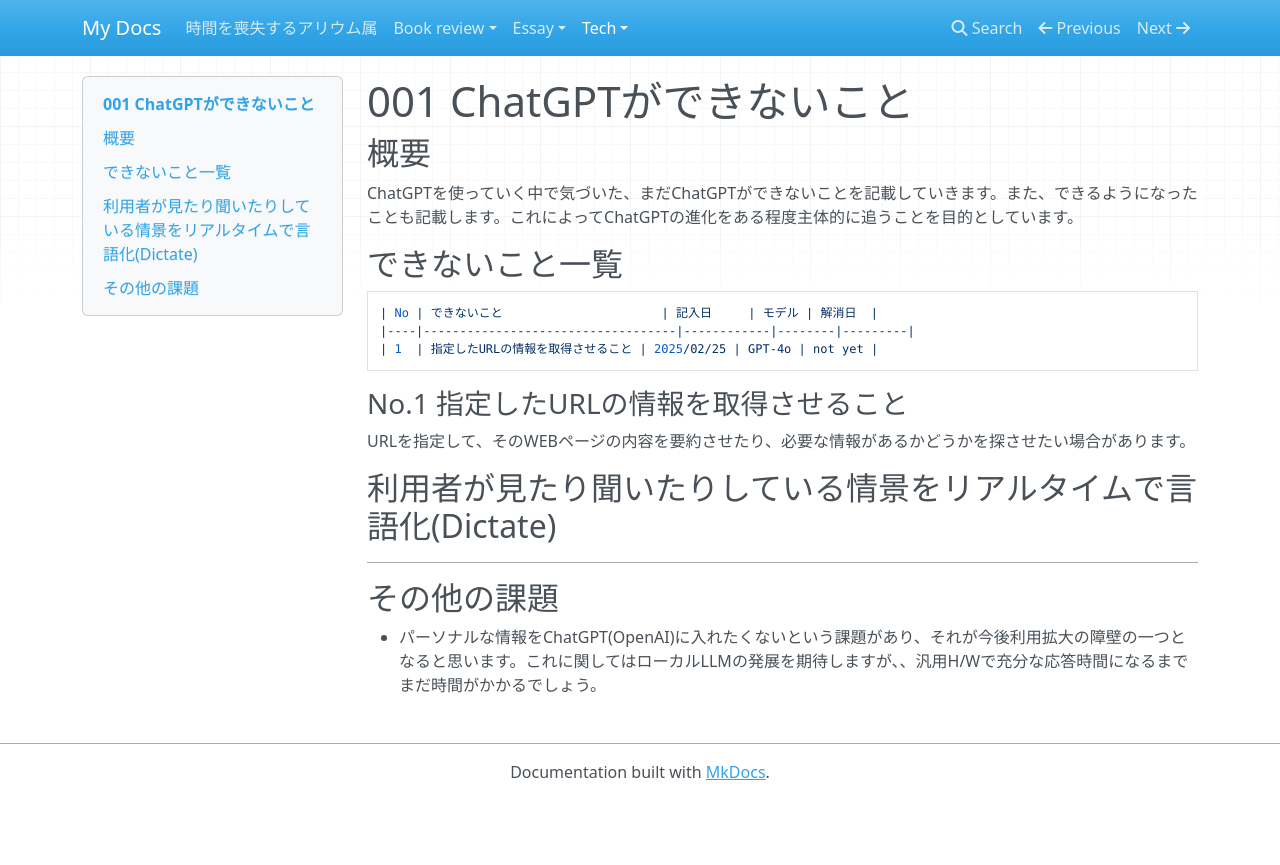
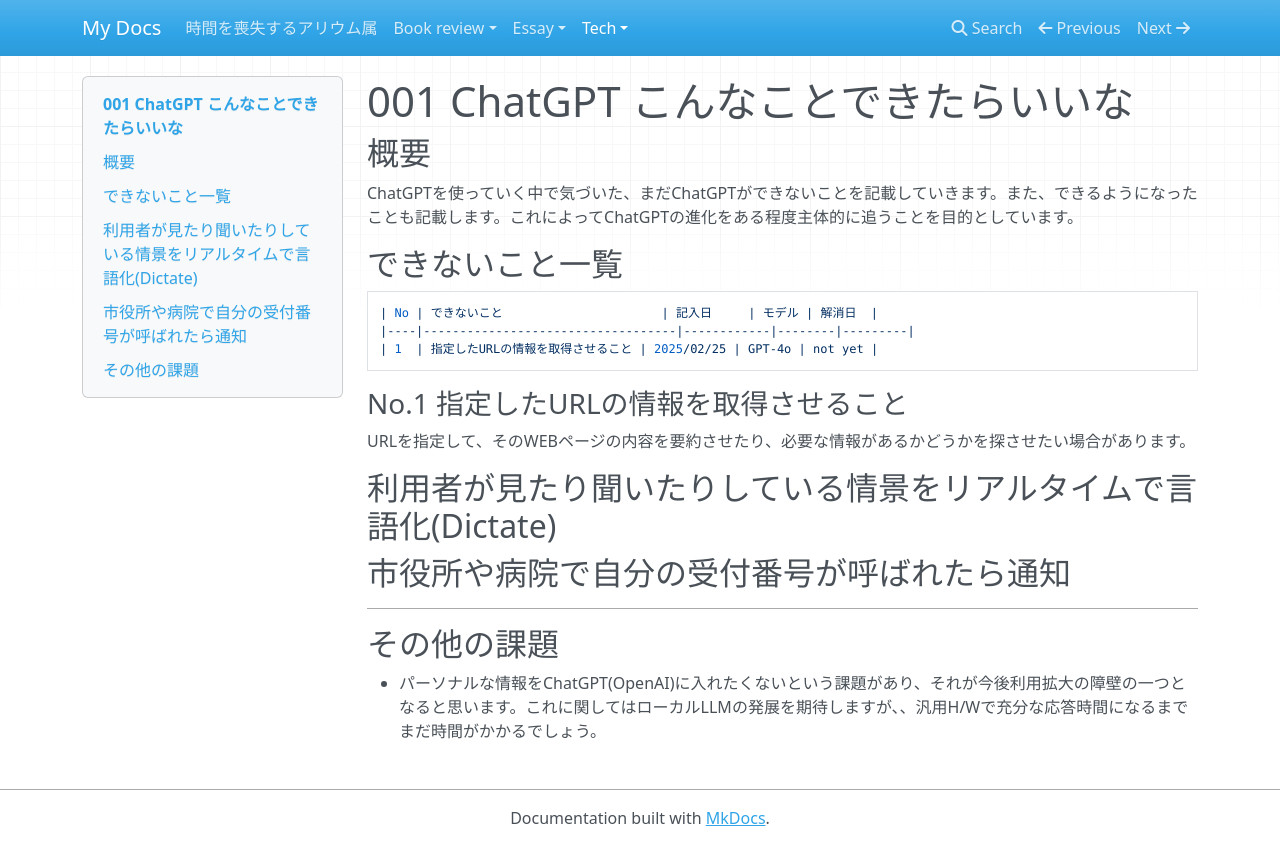
Before and after one commit to kunihiroka/allium, an MkDocs documentation site: the page built from docs/tech/001/001.md, in a window 1280 px wide. Shown: the top 865 px of the page. Built offline with MkDocs 1.6.1, drawn with Linux system fonts in a browser that asks for light colours; nearby versions of some CDN libraries.

Commit message:
commit from ChromeOS

```diff
--- a/docs/tech/001/001.md
+++ b/docs/tech/001/001.md
@@ -1,4 +1,4 @@
-# 001 ChatGPTができないこと
+# 001 ChatGPT こんなことできたらいいな
 ## 概要
 ChatGPTを使っていく中で気づいた、まだChatGPTができないことを記載していきます。また、できるようになったことも記載します。これによってChatGPTの進化をある程度主体的に追うことを目的としています。
 
@@ -12,6 +12,8 @@
 
 ## 利用者が見たり聞いたりしている情景をリアルタイムで言語化(Dictate)
 
+## 市役所や病院で自分の受付番号が呼ばれたら通知
+
 
 ---
 ## その他の課題
```
